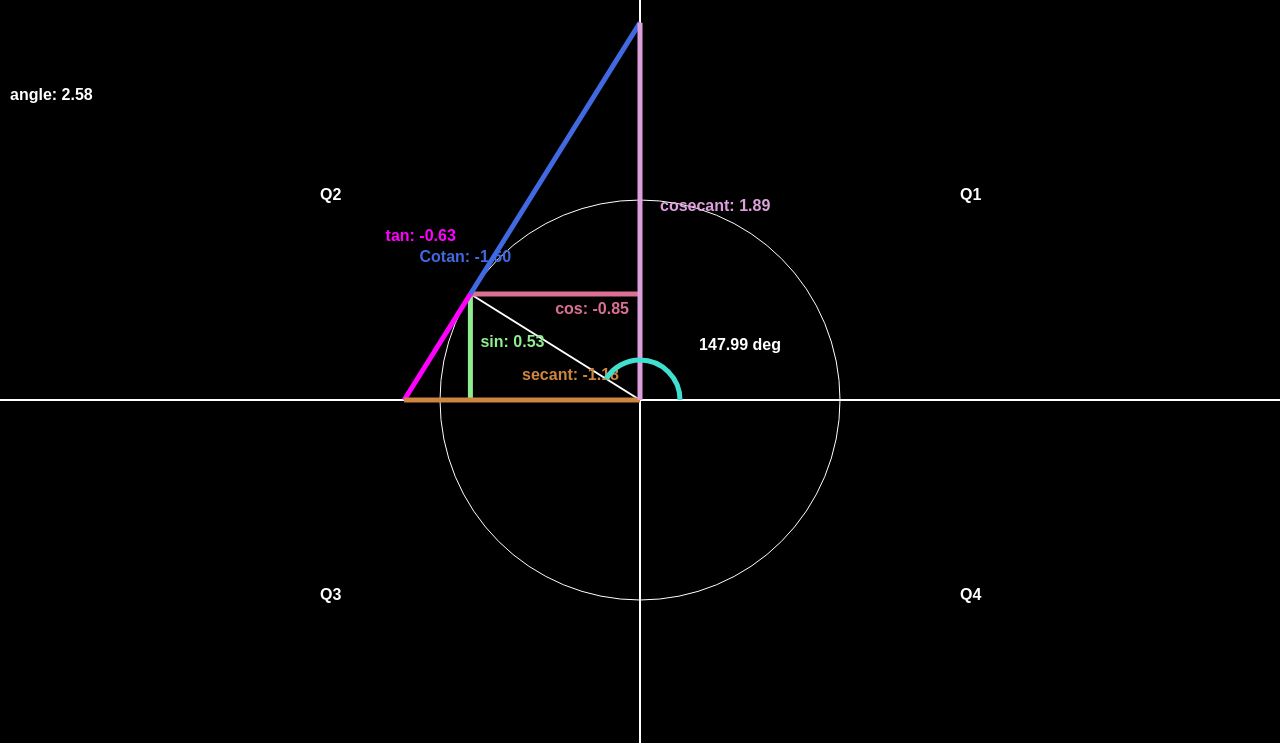
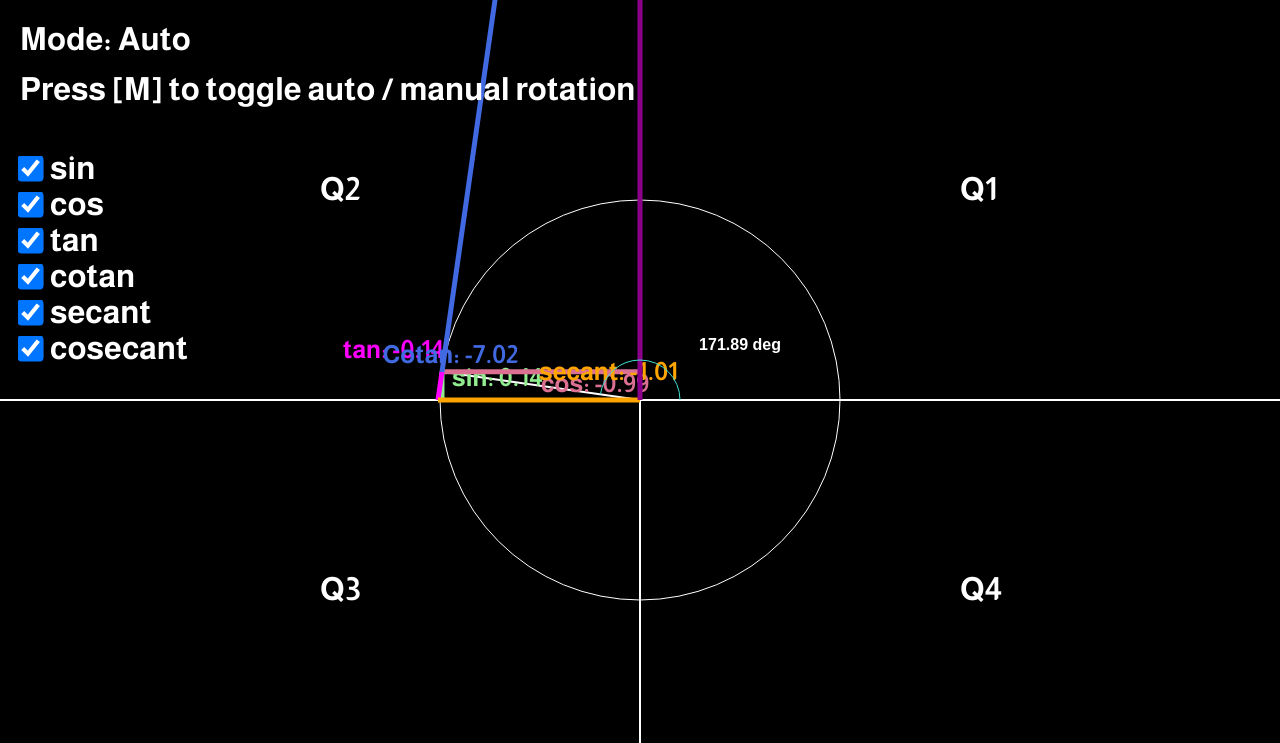
Before and after one commit to moalhaddar/unit-circle, a plain HTML site: page index.html in a window 1280 px wide. Shown: the top 743 px of the page. Drawn offline with Linux system fonts and the light colour scheme.

Commit message:
Added checkboxes and mode toggling info

```diff
--- a/index.html
+++ b/index.html
@@ -12,9 +12,23 @@
             const TAN_COLOR = 'magenta';
             const COTAN_COLOR = 'RoyalBlue';
             const ANGLE_COLOR = 'Turquoise';
-            const SECANT_COLOR = 'Peru';
-            const COSECANT_COLOR = 'Plum';
+            const SECANT_COLOR = 'orange';
+            const COSECANT_COLOR = 'DarkMagenta';
+            const VALUE_FONT = 'Bold 25px Almarai';
             window.onload = () => {
+                const sinCheckbox = document.getElementsByName("sin")[0];
+                const cosCheckbox = document.getElementsByName("cos")[0];
+                const tanCheckbox = document.getElementsByName("tan")[0];
+                const cotanCheckbox = document.getElementsByName("cotan")[0];
+                const secantCheckbox = document.getElementsByName("secant")[0];
+                const cosecantCheckbox = document.getElementsByName("cosecant")[0];
+
+                sinCheckbox.checked = true;
+                cosCheckbox.checked = true;
+                tanCheckbox.checked = true;
+                cotanCheckbox.checked = true;
+                secantCheckbox.checked = true;
+                cosecantCheckbox.checked = true;
                 /** @type {HTMLCanvasElement} */
                 const canvas = document.getElementById("canvas");
                 const ctx = canvas.getContext("2d");
@@ -25,7 +39,7 @@
                 let mouseX = 0;
                 let mouseY = 0;
                 let angleInRad = 0;
-                let isAuto = false;
+                let isAuto = true;
 
                 canvas.addEventListener('mousemove', (event) => {
                     mouseX = event.clientX;
@@ -39,69 +53,82 @@
                 })
 
                 function drawSin(centerX, centerY, PX, PY) {
+                    ctx.save();
                     drawLine(PX, centerY, PX, PY, SIN_COLOR, 5);
-
                     // Display sin and cos values
                     const sinValue = Math.sin(angleInRad);
                     ctx.fillStyle = SIN_COLOR;
-                    ctx.font = `Bold 16px Arial`;
+                    ctx.font = VALUE_FONT;
                     ctx.fillText(`sin: ${sinValue.toFixed(2)}`, PX + 10, (centerY + PY) / 2);
+                    ctx.restore();
                 }
 
                 function drawCos(centerX, centerY, PX, PY) {
+                    ctx.save();
                     drawLine(centerX, PY, PX, PY, COS_COLOR, 5)
 
                     const cosValue = Math.cos(angleInRad);
                     ctx.fillStyle = COS_COLOR;
+                    ctx.font = VALUE_FONT;
                     ctx.fillText(`cos: ${cosValue.toFixed(2)}`, (centerX + PX) / 2, PY + 20);
+                    ctx.restore();
                 }
 
                 function drawTan(centerX, centerY, PX, PY, radius) {
+                    ctx.save();
                     // secant is the length of the x axis for the tangent line
                     // sec(theta) = 1 / cos(theta)
                     const secant = centerX + radius * (1 / Math.cos(angleInRad));
                     drawLine(secant, centerY, PX, PY, TAN_COLOR, 5);
                     ctx.fillStyle = TAN_COLOR;
-                    ctx.font = 'Bold 16px Arial';
+                    ctx.font = VALUE_FONT;
                     const textX = centerX + (radius + 100) * Math.cos(angleInRad);
                     const textY = centerY + (radius + 100) * Math.sin(-angleInRad);
                     ctx.fillText(`tan: ${Math.tan(angleInRad).toFixed(2)}`, textX, textY);
+                    ctx.restore();
                 }
 
                 function drawCotan(centerX, centerY, PX, PY, radius) {
+                    ctx.save();
                     // cosecant is the length of the y axis for the cotangent line
                     // csc(theta) = 1 / sin(theta)
                     const cosecant = centerY + radius * (1 / Math.sin(-angleInRad));
                     drawLine(centerX, cosecant, PX, PY, COTAN_COLOR, 5);
 
                     ctx.fillStyle = COTAN_COLOR;
-                    ctx.font = 'Bold 16px Arial';
+                    ctx.font = VALUE_FONT;
                     const textX = centerX + (radius + 60) * Math.cos(angleInRad);
                     const textY = centerY + (radius + 60) * Math.sin(-angleInRad);
                     ctx.fillText(`Cotan: ${(1 / Math.tan(angleInRad)).toFixed(2)}`, textX, textY);
+                    ctx.restore();
                 }
 
                 function drawSecant(centerX, centerY, radius) {
+                    ctx.save();
                     const secant = 1 / Math.cos(angleInRad);
                     const secantLength = centerX + radius * secant;
                     drawLine(centerX, centerY, secantLength, centerY, SECANT_COLOR, 5);
 
                     ctx.fillStyle = SECANT_COLOR;
-                    ctx.font = 'Bold 16px Arial';
+                    ctx.font = VALUE_FONT;
                     ctx.fillText(`secant: ${secant.toFixed(2)}`, centerX - ((centerX - secantLength) / 2), centerY - 20);
+                    ctx.restore();
                 }
 
                 function drawCosecant(centerX, centerY, radius) {
+                    ctx.save();
                     const cosecant = 1 / Math.sin(-angleInRad);
                     const cosecantLength = centerY + radius * cosecant;
                     drawLine(centerX, centerY, centerX, cosecantLength, COSECANT_COLOR, 5);
 
                     ctx.fillStyle = COSECANT_COLOR;
-                    ctx.font = 'Bold 16px Arial';
+                    ctx.font = VALUE_FONT;
                     ctx.fillText(`cosecant: ${-cosecant.toFixed(2)}`, centerX + 20, centerY - ((centerY - cosecantLength) / 2));
+                    ctx.restore();
                 }
 
                 function drawAngle(centerX, centerY, radius) {
+                    ctx.save();
                     ctx.strokeStyle = ANGLE_COLOR;
                     ctx.beginPath();
                         ctx.arc(centerX, centerY, radius / 5, 0, (2 * Math.PI) - angleInRad, true);
@@ -117,27 +144,34 @@
                     ctx.font = 'Bold 16px Arial';
                     ctx.textAlign = 'center';
                     ctx.fillText(`${angleInDegrees.toFixed(2)} deg`, centerX + 100, centerY - 50);
+                    ctx.restore();
                 }
 
                 function drawCircle(cx, cy, radius) {
+                    ctx.save();
                     ctx.strokeStyle = 'white';
                     ctx.beginPath();
                         ctx.arc(cx, cy, radius, 0, 2 * Math.PI);
                     ctx.stroke();
+                    ctx.restore();
                 }
 
                 function clearBackground(color) {
+                    ctx.save();
                     ctx.fillStyle = color;
                     ctx.fillRect(0, 0, canvas.width, canvas.height);
+                    ctx.restore();
                 }
 
                 function drawLine(p1x, p1y, p2x, p2y, color, width = 1) {
+                    ctx.save();
                     ctx.lineWidth = width;
                     ctx.strokeStyle = color;
                     ctx.beginPath();
                     ctx.moveTo(p1x, p1y);
                     ctx.lineTo(p2x, p2y);
                     ctx.stroke();
+                    ctx.restore();
                 }
 
                 function render() {
@@ -171,19 +205,19 @@
                     drawLine(centerX, 0, centerX, canvas.height, 'white', 2); // y axis
                     drawLine(centerX, centerY, PX, PY, 'white', 2) // P line
 
-                    drawSin(centerX, centerY, PX, PY);
-                    drawCos(centerX, centerY, PX, PY);
-                    drawTan(centerX, centerY, PX, PY, radius);
-                    drawCotan(centerX, centerY, PX, PY, radius);
-                    drawSecant(centerX, centerY, radius);
-                    drawCosecant(centerX, centerY, radius);
+                    if (sinCheckbox.checked) drawSin(centerX, centerY, PX, PY);
+                    if (cosCheckbox.checked) drawCos(centerX, centerY, PX, PY);
+                    if (tanCheckbox.checked) drawTan(centerX, centerY, PX, PY, radius);
+                    if (cotanCheckbox.checked) drawCotan(centerX, centerY, PX, PY, radius);
+                    if (secantCheckbox.checked) drawSecant(centerX, centerY, radius);
+                    if (cosecantCheckbox.checked) drawCosecant(centerX, centerY, radius);
                     drawAngle(centerX, centerY, radius);
 
-                    // Display some stats
-                    ctx.font = 'Bold 16px Arial';
+                    ctx.font = 'Bold 32px Almarai';
                     ctx.fillStyle = 'white';
                     ctx.textAlign = 'left';
-                    ctx.fillText(`angle: ${angleInRad.toFixed(2)}`, 10, 100);
+                    ctx.fillText('Press [M] to toggle auto / manual rotation', 20, 100);
+                    ctx.fillText(`Mode: ${isAuto ? 'Auto' : 'Manual'}`, 20, 50);
                     ctx.fillText('Q1', 3 / 4 * canvas.width, 1 / 4 * canvas.height)
                     ctx.fillText('Q2', 1 / 4 * canvas.width, 1 / 4 * canvas.height)
                     ctx.fillText('Q3', 1 / 4 * canvas.width, 3 / 4 * canvas.height)
@@ -216,6 +250,23 @@
                 text-decoration: none;
                 border-top-right-radius: 10px;
             }
+
+            #controls {
+                position: absolute;
+                color: white;
+                font-size: 32px;
+                top: 150px;
+                left: 20px;
+            }
+            input[type=checkbox] {
+                transform: scale(2);
+            }
+            .control {
+                display: flex;
+                flex-direction: row;
+                align-items: center;
+                gap: 10px;
+            }
         </style>
     </head>
 
@@ -224,6 +275,32 @@
             <img src="https://github.com/favicon.ico" alt="GitHub logo" width="25">
             Github Repository.
         </a>
+        <div id="controls">
+            <div class="control">
+                <input name="sin" type="checkbox" />
+                <label for="sin">sin</label>
+            </div>
+            <div class="control">
+                <input name="cos" type="checkbox" />
+                <label for="cos">cos</label>
+            </div>
+            <div class="control">
+                <input name="tan" type="checkbox" />
+                <label for="tan">tan</label>
+            </div>
+            <div class="control">
+                <input name="cotan" type="checkbox" />
+                <label for="cotan">cotan</label>
+            </div>
+            <div class="control">
+                <input name="secant" type="checkbox" />
+                <label for="secant">secant</label>
+            </div>
+            <div class="control">
+                <input name="cosecant" type="checkbox" />
+                <label for="cosecant">cosecant</label>
+            </div>
+        </div>
         <canvas id="canvas"></canvas>
     </body>
 </html>
```
